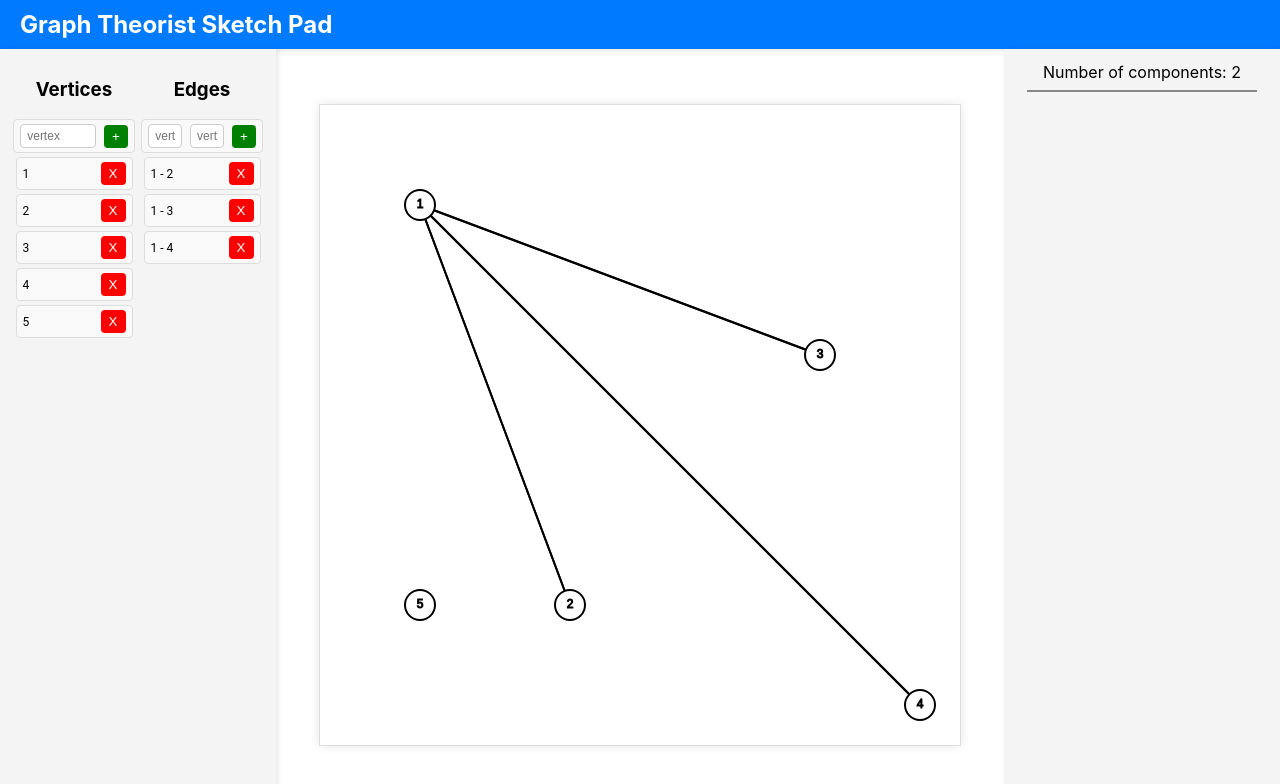
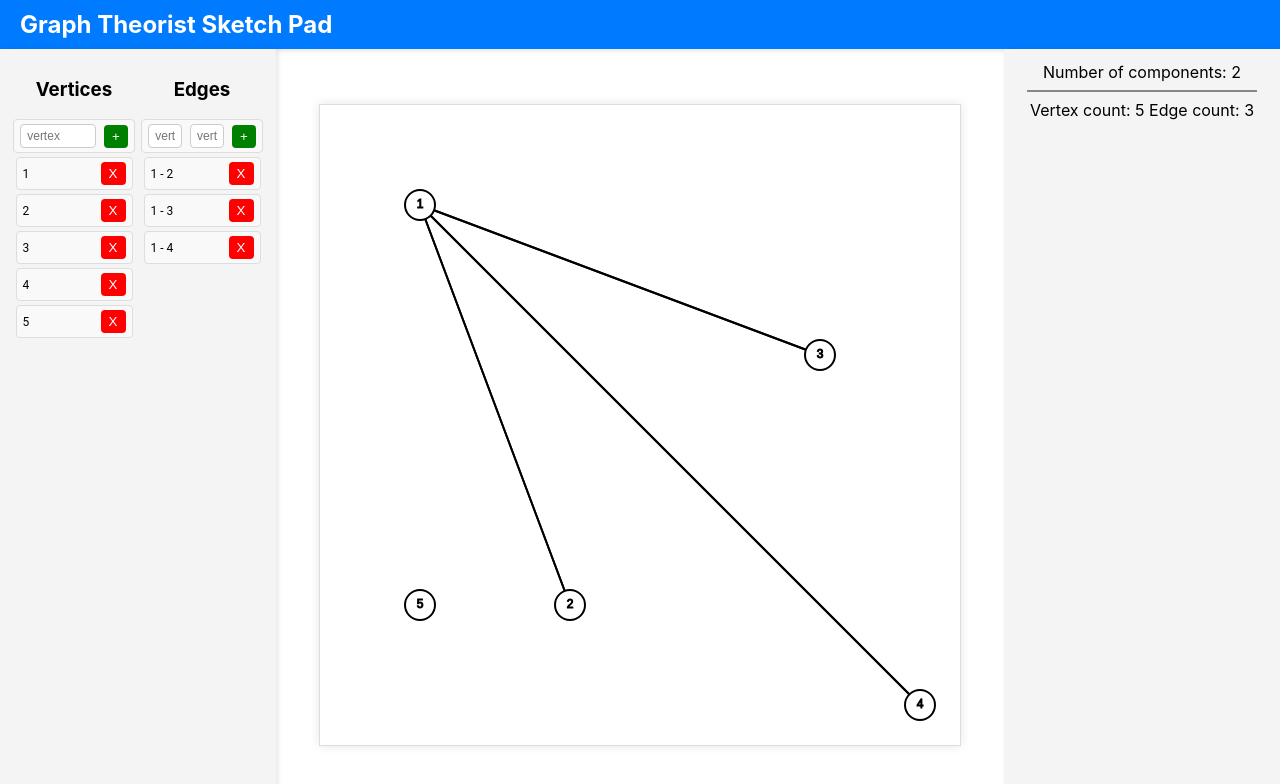
Before and after one commit to SamStan4/graph-theorist-sketch-pad, a React (Create React App) app in the folder client/: page / in a window 1280 px wide. Shown: the top 784 px of the page. Built offline with nearby package versions, Linux system fonts and the light colour scheme.

Commit message:
added vertex and edge count stat

```diff
--- a/client/src/componets/GraphStats.js
+++ b/client/src/componets/GraphStats.js
@@ -1,5 +1,6 @@
 import LineSeparator from "./LineSeparator";
 import ComponentStat from "./ComponentStat";
+import VertexEdgeCount from "./VertexEdgeCount";
 
 const GraphStats = ({ graph }) => {
   return (
@@ -17,6 +18,9 @@ const GraphStats = ({ graph }) => {
         graph={graph}
       />
       <LineSeparator/>
+      <VertexEdgeCount
+        graph={graph}
+      />
     </div>
   );
 }
--- /dev/null
+++ b/client/src/componets/VertexEdgeCount.js
@@ -0,0 +1,26 @@
+import { useState, useEffect } from "react";
+
+const VertexEdgeCount = ({ graph }) => {
+  const [vertexCount, setVertexCount] = useState(graph.getNodeCount());
+  const [edgeCount, setEdgeCount] = useState(graph.getEdgeCount());
+
+  useEffect(() => {
+    setVertexCount(graph.getNodeCount());
+    setEdgeCount(graph.getEdgeCount());
+  }, [graph])
+
+  return (
+    <div>
+      <p
+        style={{
+          textAlign: "center",
+          margin: "3px"
+        }}
+      >
+        Vertex count: {vertexCount} Edge count: {edgeCount}
+      </p>
+    </div>
+  );
+}
+
+export default VertexEdgeCount;
--- a/client/src/logic/Graph.js
+++ b/client/src/logic/Graph.js
@@ -125,6 +125,18 @@ class Graph {
         }
     }
 
+    getNodeCount() {
+        return this.nodes.size;
+    }
+
+    getEdgeCount() {
+        let edgeCount = 0;
+        for (const neighbors of this.edges.values()) {
+            edgeCount += neighbors.size;
+        }
+        return edgeCount / 2;
+    }
+
     toJSON() {
         const serializedNodes = Array.from(this.nodes.values()).map(node => node.toJSON());
         const serializedEdges = {};
```
